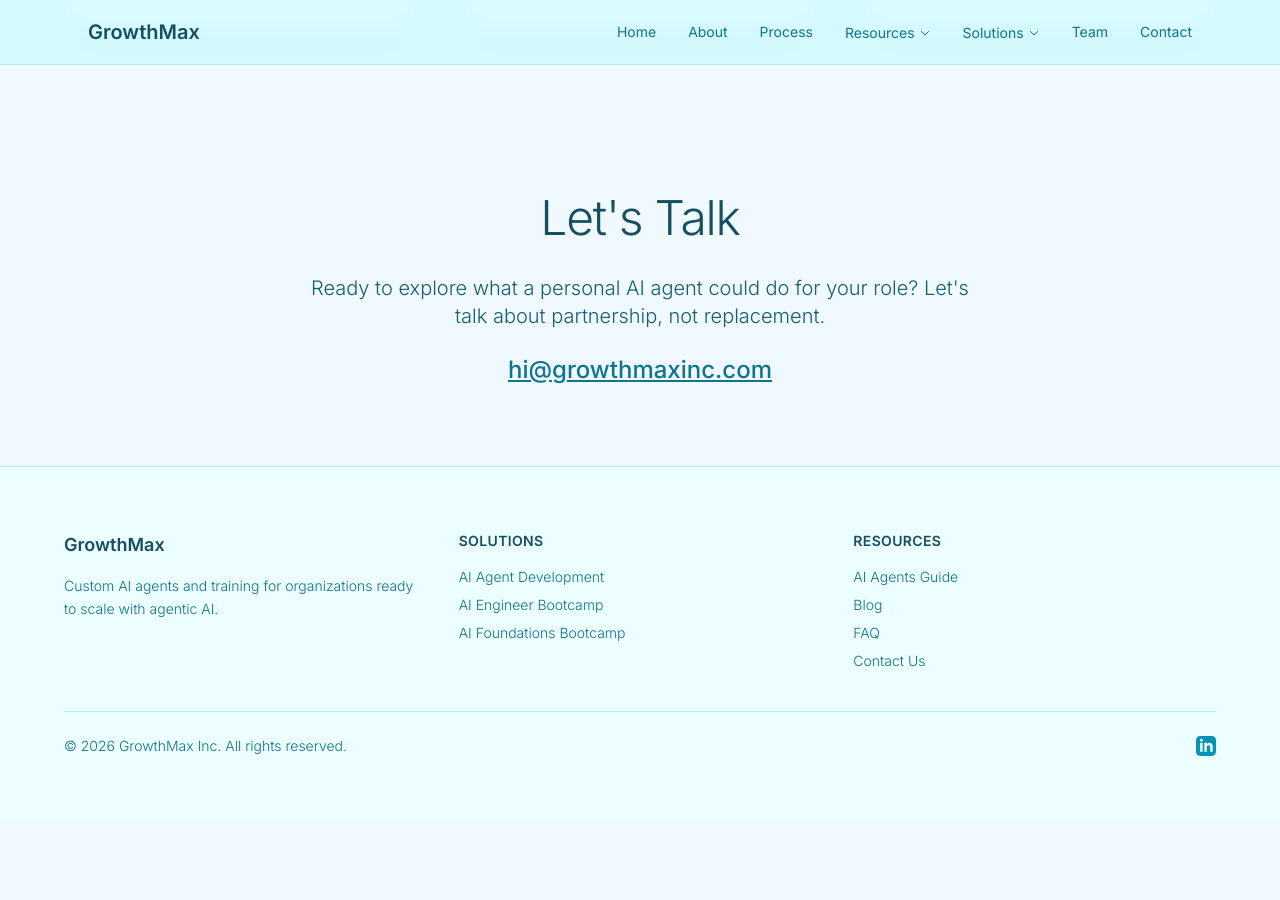
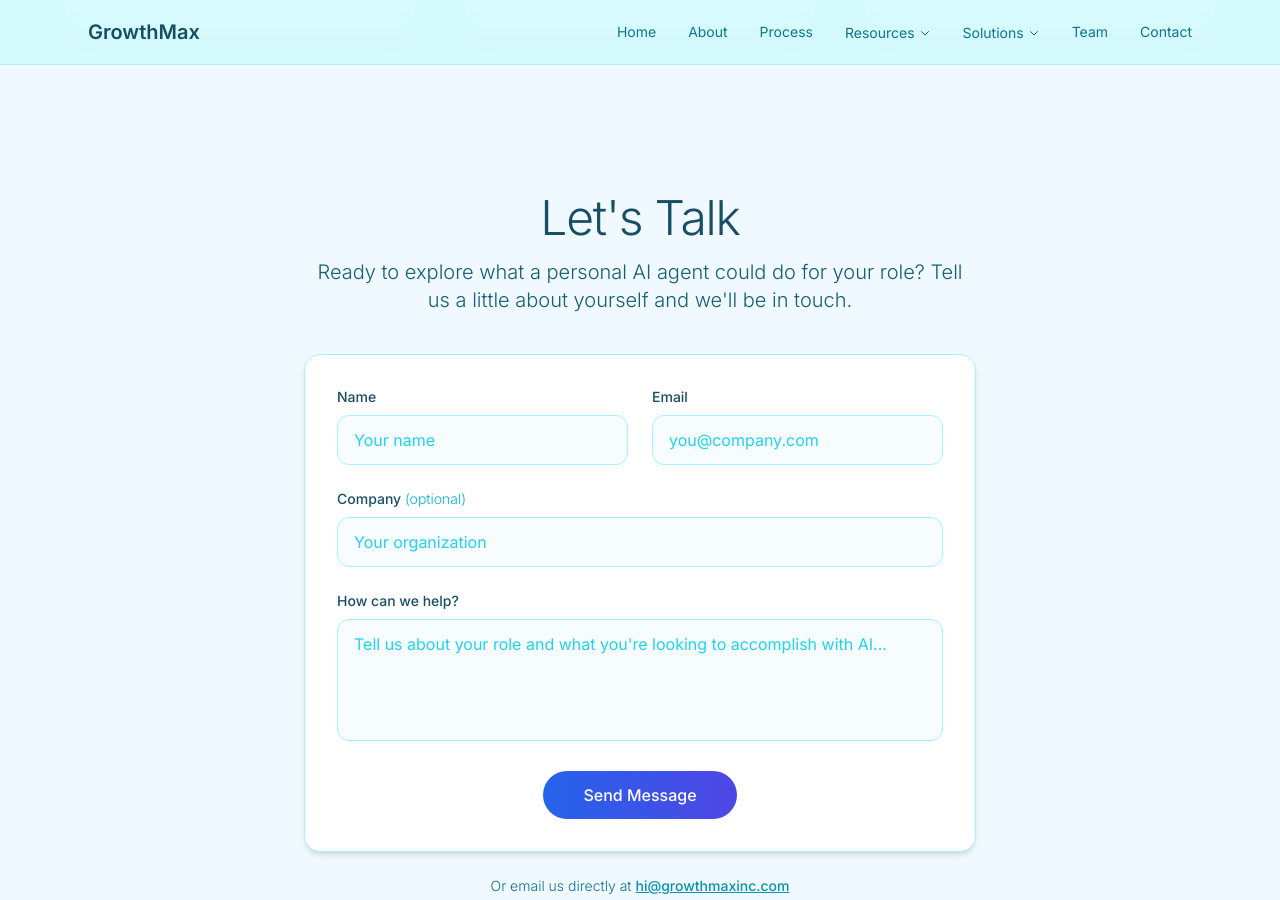
Before and after one commit to growthmaxinc/growthmaxweb, a Jekyll site: the page built from index.html, in a window 1280 px wide and 900 px high, scrolled down 4280 px. Built offline with Jekyll 4.4.1, drawn with Linux system fonts in a browser that asks for light colours; nearby versions of some CDN libraries; a script that is not in the unit is left out; before the commit the page ends 5100 px from its top, so only the background shows below that.

Commit message:
Add preconnect hints and Formspree contact form
- Add preconnect/dns-prefetch hints for all third-party origins
  (Tailwind CDN, Google Fonts, unpkg, GA4) to improve page load times
- Replace mailto-only contact section with embedded Formspree form
  (name, email, company, message) with GA4 lead tracking event
- Keep mailto as secondary contact option below the form
- Add honeypot field for spam prevention

Co-Authored-By: Claude Opus 4.6 <noreply@anthropic.com>

```diff
--- a/_includes/head.html
+++ b/_includes/head.html
@@ -2,6 +2,12 @@
 <meta name="viewport" content="width=device-width, initial-scale=1.0">
 <meta name="google-site-verification" content="CXvIYcerCMULbhyL_Ic2TSNvEws-CsBOZ1JL6LNR47E" />
 <link rel="icon" type="image/svg+xml" href="/favicon.svg" />
+<!-- Preconnect to third-party origins for faster page loads -->
+<link rel="preconnect" href="https://cdn.tailwindcss.com" crossorigin>
+<link rel="preconnect" href="https://fonts.googleapis.com">
+<link rel="preconnect" href="https://fonts.gstatic.com" crossorigin>
+<link rel="dns-prefetch" href="https://unpkg.com">
+<link rel="dns-prefetch" href="https://www.googletagmanager.com">
 <script src="https://cdn.tailwindcss.com?plugins=typography"></script>
 <link rel="stylesheet" href="https://unpkg.com/aos@2.3.4/dist/aos.css" />
 <style>
--- a/index.html
+++ b/index.html
@@ -453,20 +453,76 @@ description: "GrowthMax builds custom AI agents tailored to your role. Augment y
 
 	<!-- Contact Section -->
 	<section id="contact" class="py-12 md:py-20 px-6">
-		<div data-aos="fade-up" class="max-w-2xl mx-auto text-center">
-			<h2 class="text-3xl md:text-5xl font-light tracking-tight mb-8 text-cyan-900">Let's Talk</h2>
-			<p class="text-base md:text-xl text-cyan-800 font-light leading-relaxed">
-				Ready to explore what a personal AI agent could do for your role? Let's talk about partnership, not replacement.
+		<div class="max-w-2xl mx-auto">
+			<div data-aos="fade-up" class="text-center mb-10">
+				<h2 class="text-3xl md:text-5xl font-light tracking-tight mb-4 text-cyan-900">Let's Talk</h2>
+				<p class="text-base md:text-xl text-cyan-800 font-light leading-relaxed">
+					Ready to explore what a personal AI agent could do for your role? Tell us a little about yourself and we'll be in touch.
+				</p>
+			</div>
+			<form data-aos="fade-up" data-aos-delay="100" action="https://formspree.io/f/YOUR_FORM_ID" method="POST" class="bg-white rounded-2xl p-8 shadow-md border border-cyan-200 space-y-6">
+				<div class="grid grid-cols-1 md:grid-cols-2 gap-6">
+					<div>
+						<label for="contact-name" class="block text-sm font-medium text-cyan-900 mb-2">Name</label>
+						<input type="text" id="contact-name" name="name" required
+							class="w-full px-4 py-3 rounded-xl border border-cyan-200 bg-sky-50/50 text-cyan-900 placeholder-cyan-400 focus:outline-none focus:ring-2 focus:ring-cyan-500 focus:border-transparent transition-all"
+							placeholder="Your name">
+					</div>
+					<div>
+						<label for="contact-email" class="block text-sm font-medium text-cyan-900 mb-2">Email</label>
+						<input type="email" id="contact-email" name="email" required
+							class="w-full px-4 py-3 rounded-xl border border-cyan-200 bg-sky-50/50 text-cyan-900 placeholder-cyan-400 focus:outline-none focus:ring-2 focus:ring-cyan-500 focus:border-transparent transition-all"
+							placeholder="you@company.com">
+					</div>
+				</div>
+				<div>
+					<label for="contact-company" class="block text-sm font-medium text-cyan-900 mb-2">Company <span class="text-cyan-500 font-light">(optional)</span></label>
+					<input type="text" id="contact-company" name="company"
+						class="w-full px-4 py-3 rounded-xl border border-cyan-200 bg-sky-50/50 text-cyan-900 placeholder-cyan-400 focus:outline-none focus:ring-2 focus:ring-cyan-500 focus:border-transparent transition-all"
+						placeholder="Your organization">
+				</div>
+				<div>
+					<label for="contact-message" class="block text-sm font-medium text-cyan-900 mb-2">How can we help?</label>
+					<textarea id="contact-message" name="message" rows="4" required
+						class="w-full px-4 py-3 rounded-xl border border-cyan-200 bg-sky-50/50 text-cyan-900 placeholder-cyan-400 focus:outline-none focus:ring-2 focus:ring-cyan-500 focus:border-transparent transition-all resize-none"
+						placeholder="Tell us about your role and what you're looking to accomplish with AI..."></textarea>
+				</div>
+				<!-- Honeypot for spam prevention -->
+				<input type="text" name="_gotcha" style="display:none">
+				<div class="text-center">
+					<button type="submit"
+						class="inline-block px-10 py-3 bg-gradient-to-r from-blue-600 to-indigo-600 text-white rounded-full font-medium hover:shadow-lg hover:scale-105 transition-all">
+						Send Message
+					</button>
+				</div>
+			</form>
+			<p data-aos="fade-up" data-aos-delay="200" class="text-center mt-6 text-sm text-cyan-700 font-light">
+				Or email us directly at
+				<a href="mailto:hi@growthmaxinc.com" class="text-cyan-600 hover:text-cyan-900 font-medium underline transition-colors">hi@growthmaxinc.com</a>
 			</p>
-			<a href="mailto:hi@growthmaxinc.com" class="inline-block mt-6 text-xl md:text-2xl text-cyan-700 hover:text-cyan-900 font-medium transition-colors underline">
-				hi@growthmaxinc.com
-			</a>
 		</div>
 	</section>
 
 	{% include footer.html %}
 
 	{% include scripts.html %}
+
+	<!-- GA4 contact form submission tracking -->
+	<script>
+		(function() {
+			var form = document.querySelector('#contact form');
+			if (form) {
+				form.addEventListener('submit', function() {
+					if (typeof gtag === 'function') {
+						gtag('event', 'generate_lead', {
+							event_category: 'Contact',
+							event_label: 'Homepage Contact Form'
+						});
+					}
+				});
+			}
+		})();
+	</script>
 
 	<!-- ElevenLabs ConvAI Chatbot with pulsating glow effect -->
 	<style>
```
